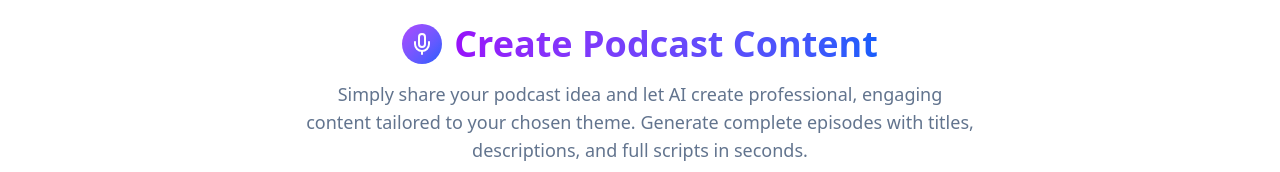
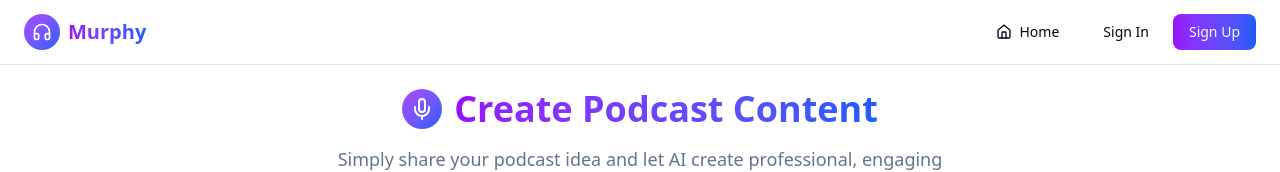
Before and after one commit to Samarth-T17/murfy, a Next.js app in the folder murphy/: page /generate-podcast in a window 1280 px wide. Shown: the top 172 px of the page. Built offline with nearby package versions, Linux system fonts and the light colour scheme; no server answers.

Commit message:
created display podcast page

```diff
--- a/murphy/src/app/generate-podcast/page.tsx
+++ b/murphy/src/app/generate-podcast/page.tsx
@@ -33,12 +33,13 @@ import {
     Play,
     Pause,
     Download,
-    Headphones
+    Headphones,
 } from 'lucide-react'
+import voicesData from '@/lib/voices'
 import { generateContentFromIdea } from '@/gemini/content'
 import type { PodcastContent } from '@/gemini/content'
-import { langVoiceMap } from '@/lib/langVoiceType';
-import voicesData from "@/lib/voices";
+import { langVoiceMap } from '@/lib/langVoiceType'
+import Navigation from '@/components/Navigation';
 
 const themes = [
     {
@@ -424,8 +425,11 @@ const Page = () => {
     };
 
     return (
+        <div className='w-full'>
+              <Navigation />
         <div className="container mx-auto p-6 max-w-7xl">
             {/* Header Section */}
+
             <div className="mb-8 text-center">
                 <div className="flex items-center justify-center gap-3 mb-4">
                     <div className="p-2 rounded-full bg-gradient-to-br from-purple-500 to-blue-600 text-white">
@@ -1109,6 +1113,7 @@ const Page = () => {
                 </div>
             </div>
         </div>
+        </div>
     )
 }
 
--- a/package.json
+++ /dev/null
@@ -1,6 +0,0 @@
-{
-  "dependencies": {
-    "firebase": "^12.1.0",
-    "mongodb": "^6.19.0"
-  }
-}
```
Also changed, not shown: 1 other file (tests, documents, lock files or other folders).
